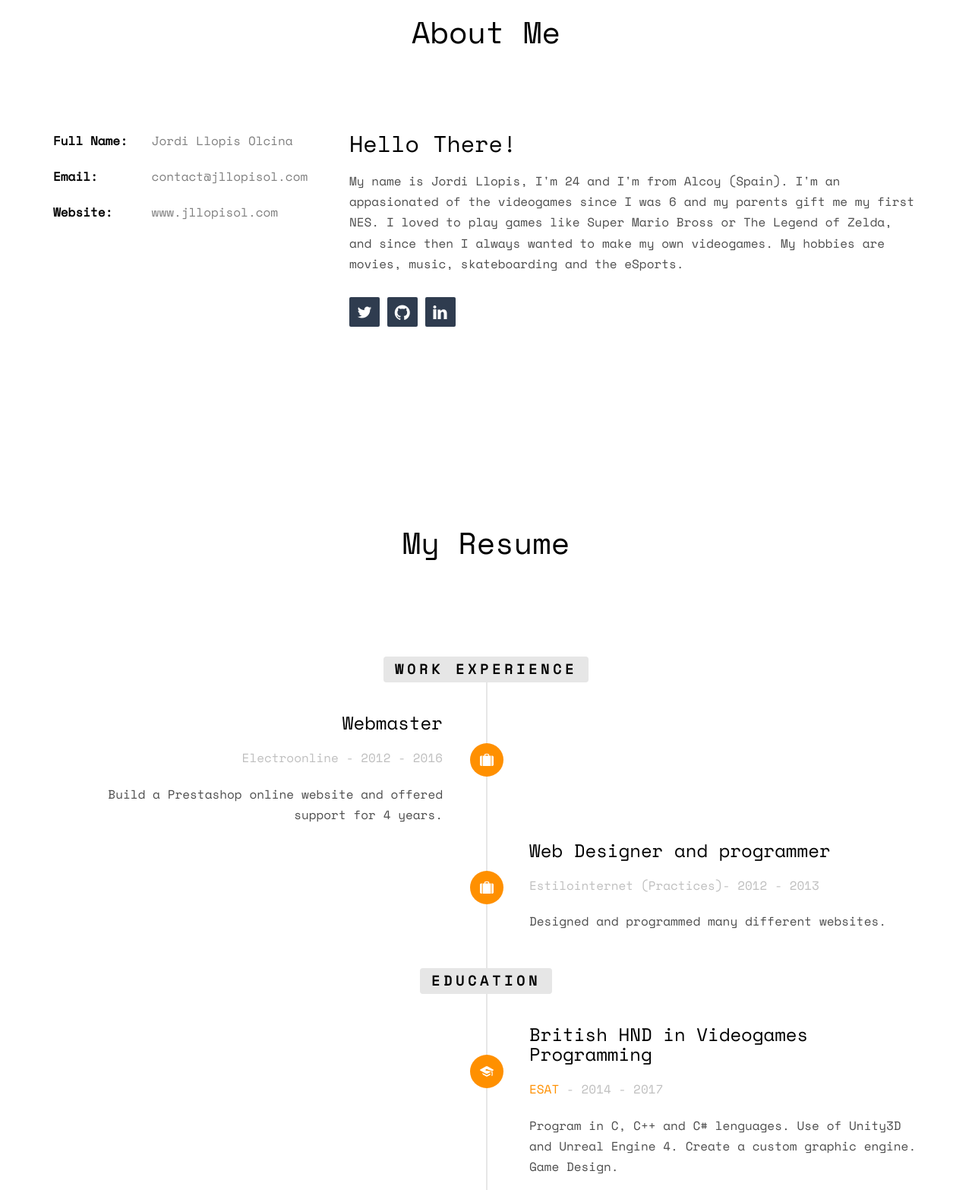
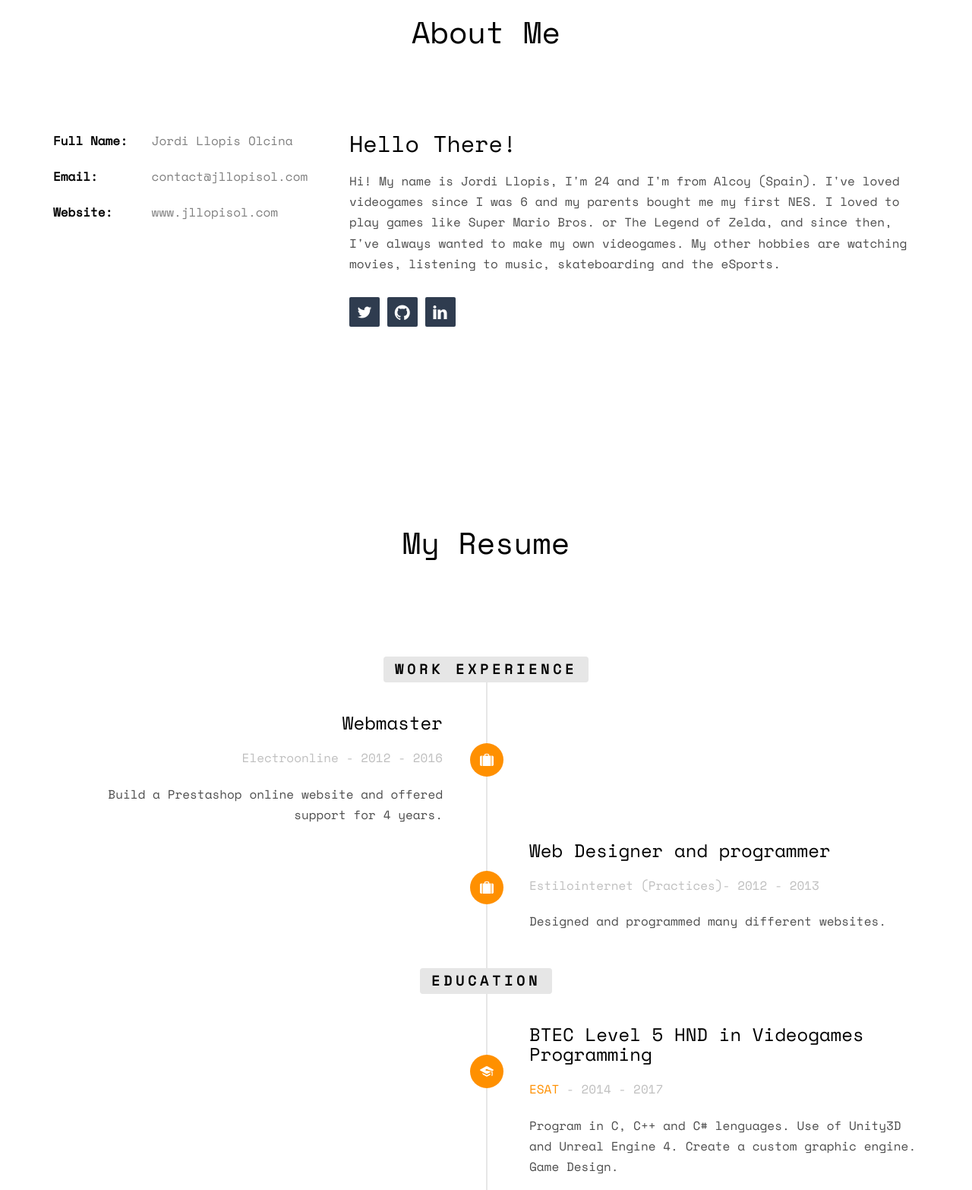
Before and after one commit to Llop1s/MyPersonalWebsite, a plain HTML site: page index.html in a window 1280 px wide. Shown: the part 900-2466 px from the top of the page at 76% size. Drawn offline with nearby package versions, Linux system fonts and the light colour scheme; some packages are replaced by stand-ins of ours; no server answers; files whose address does not match are found by name.

Commit message:
Update main page

```diff
--- a/index.html
+++ b/index.html
@@ -105,7 +105,7 @@
 				</div>
 				<div class="col-md-8">
 					<h2>Hello There!</h2>
-					<p>My name is Jordi Llopis, I'm 24 and I'm from Alcoy (Spain). I'm an appasionated of the videogames since I was 6 and my parents gift me my first NES. I loved to play games like Super Mario Bross or The Legend of Zelda, and since then I always wanted to make my own videogames. My hobbies are movies, music, skateboarding and the eSports.</p>
+					<p>Hi! My name is Jordi Llopis, I'm 24 and I'm from Alcoy (Spain). I've loved videogames since I was 6 and my parents bought me my first NES. I loved to play games like Super Mario Bros. or The Legend of Zelda, and since then, I've always wanted to make my own videogames. My other hobbies are watching movies, listening to music, skateboarding and the eSports.</p>
 					<p>
 						<ul class="fh5co-social-icons">
 							<li><a href="http://www.twitter.com/llopis14" target="_blank"><i class="icon-twitter2"></i></a></li>
@@ -164,7 +164,7 @@
 							<div class="timeline-badge"><i class="icon-graduation-cap"></i></div>
 							<div class="timeline-panel">
 								<div class="timeline-heading">
-									<h3 class="timeline-title">British HND in Videogames Programming</h3>
+									<h3 class="timeline-title">BTEC Level 5 HND in Videogames Programming</h3>
 									<span class="company"><a href="http://www.esat.es" target="_blank">ESAT</a> - 2014 - 2017</span>
 								</div>
 								<div class="timeline-body">
```
